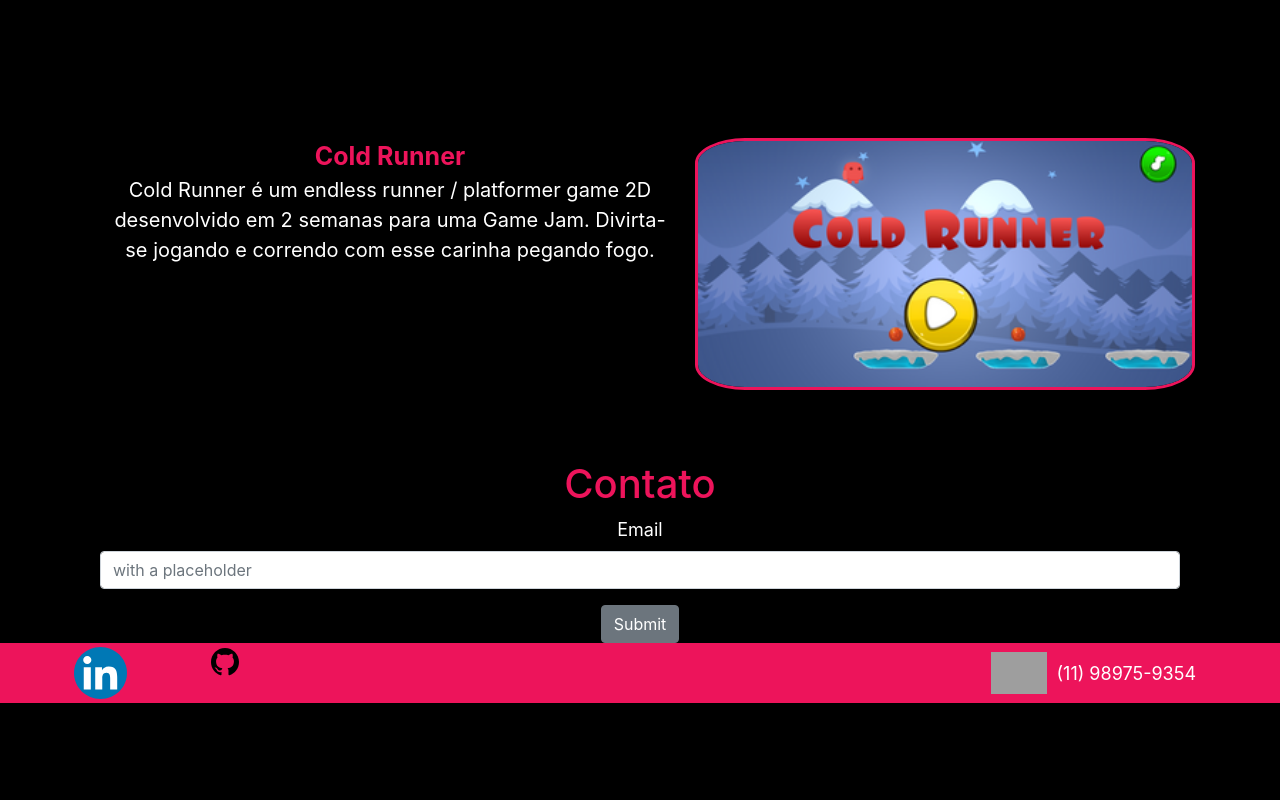
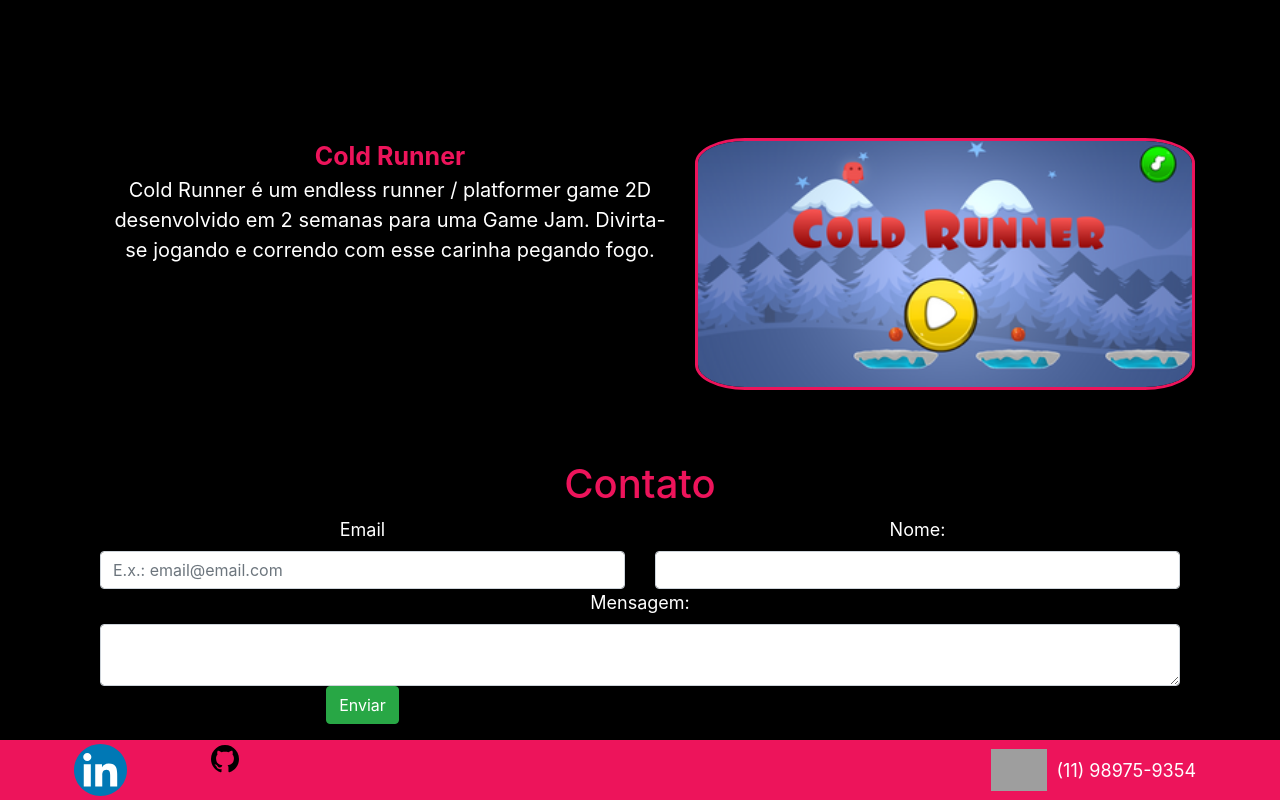
Before and after one commit to MatthewVicente/portfolio, a React (Create React App) app in the folder portifolio/: page / in a window 1280 px wide. Shown: the part 1030-1830 px from the top of the page. Before the commit the page ends 1733 px from the top, so only its background shows below. Built offline with nearby package versions, Linux system fonts and the light colour scheme; grey boxes are pictures that could not be loaded.

Commit message:
Start to create contato section form

```diff
--- a/portifolio/src/components/Contato.js
+++ b/portifolio/src/components/Contato.js
@@ -1,15 +1,29 @@
 import React from "react";
-import { Form, FormGroup, Label, Input, Button } from "reactstrap";
+import { Form, FormGroup, Label, Input, Button, Row, Col } from "reactstrap";
 
 const Contato = () => {
   return <div>
-    <h1 id="contato">Contato</h1>
+    <h1 id="Contato">Contato</h1>
     <Form>
       <FormGroup>
-        <Label for="exampleEmail">Email</Label>
-        <Input type="email" name="email" id="exampleEmail" placeholder="with a placeholder" />
+        <Row>
+          <Col md="6">
+            <Label for="exampleEmail">Email</Label>
+            <Input type="email" name="email" id="email" placeholder="E.x.: email@email.com" />
+          </Col>
+          <Col md="6">
+            <Label>Nome:</Label>
+            <Input name="nome" id="nome"/>
+          </Col>
+          <Col md="12">
+            <Label for="exampleText">Mensagem: </Label>
+            <Input type="textarea" name="text" id="mensagem" />
+          </Col>
+          <Col md="6">
+            <Button color="success">Enviar</Button>
+          </Col>
+        </Row>
       </FormGroup>
-      <Button>Submit</Button>
     </Form>
   </div>
 }
```
